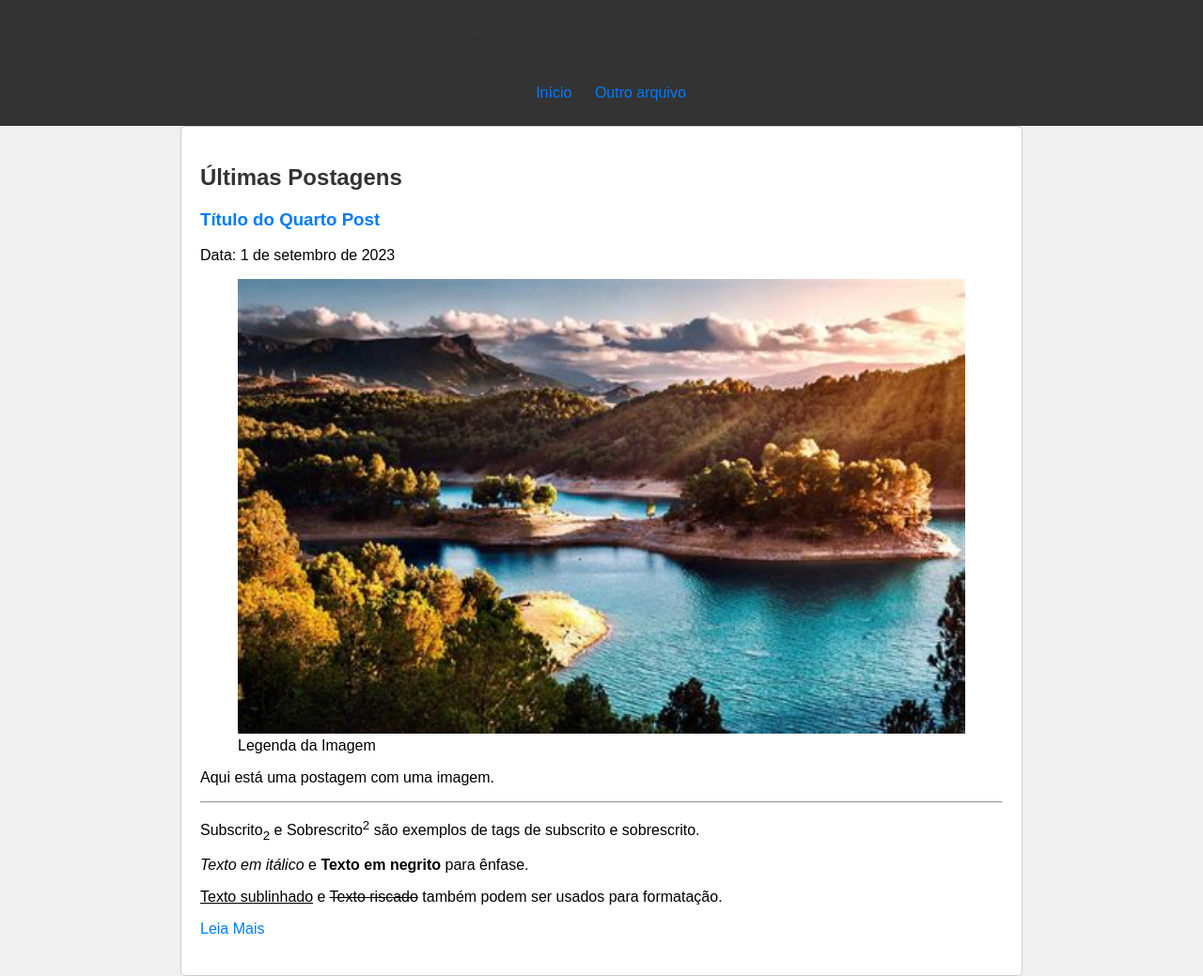
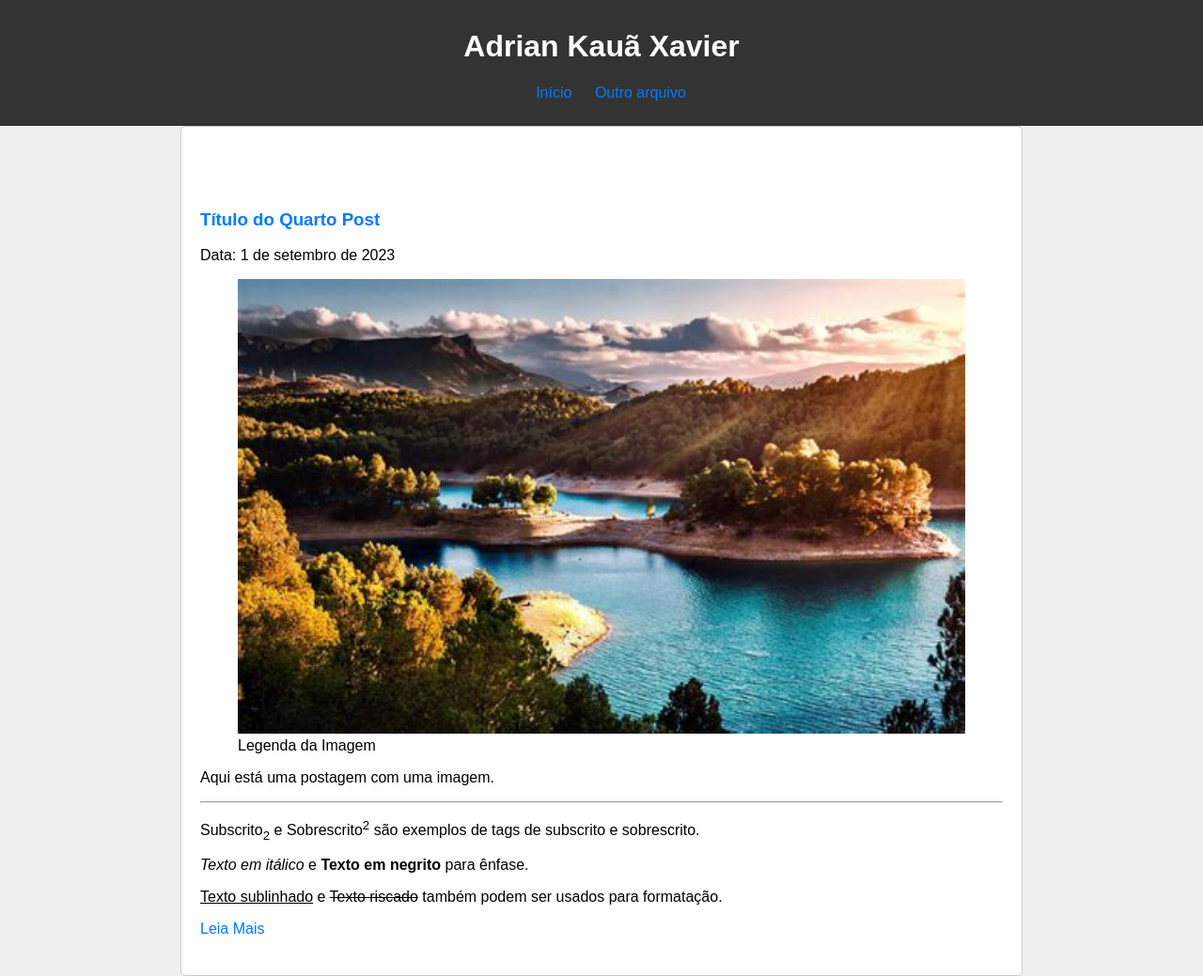
Before and after one commit to Adrian-kx/projeto_blog_Faculdade, a plain HTML site: page index.html in a window 1280 px wide. Shown: the top 1039 px of the page at 94% size. Drawn offline with Linux system fonts and the light colour scheme.

Commit message:
modified:   index.html 	modified:   style.css

```diff
--- a/index.html
+++ b/index.html
@@ -3,12 +3,12 @@
 <head>
     <meta charset="UTF-8">
     <meta name="viewport" content="width=device-width, initial-scale=1.0">
-    <title>Blog da Empresa em Rio do Sul, SC</title>
+    <title>Adrian Kauã Xavier</title>
     <link rel="stylesheet" href="./style.css">
 </head>
 <body>
     <header>
-        <h1>Blog da Empresa em Rio do Sul, SC</h1>
+        <h1>Adrian Kauã Xavier</h1>
         <nav>
             <ul>
                 <li><a href="#">Início</a></li>
@@ -82,7 +82,7 @@
     </section>
 
     <footer>
-        <p>&copy; 2023 Empresa em Rio do Sul, SC</p>
+        <p>&copy; Adrian Kauã Xavier - 2023</p>
     </footer>
 </body>
 </html>
--- a/style.css
+++ b/style.css
@@ -124,7 +124,7 @@ footer {
 
 /* Estilos para cabeçalhos e outros elementos de texto */
 h1, h2, h3 {
-    color: #333;
+    color: white;
 }
 
 img{
```
